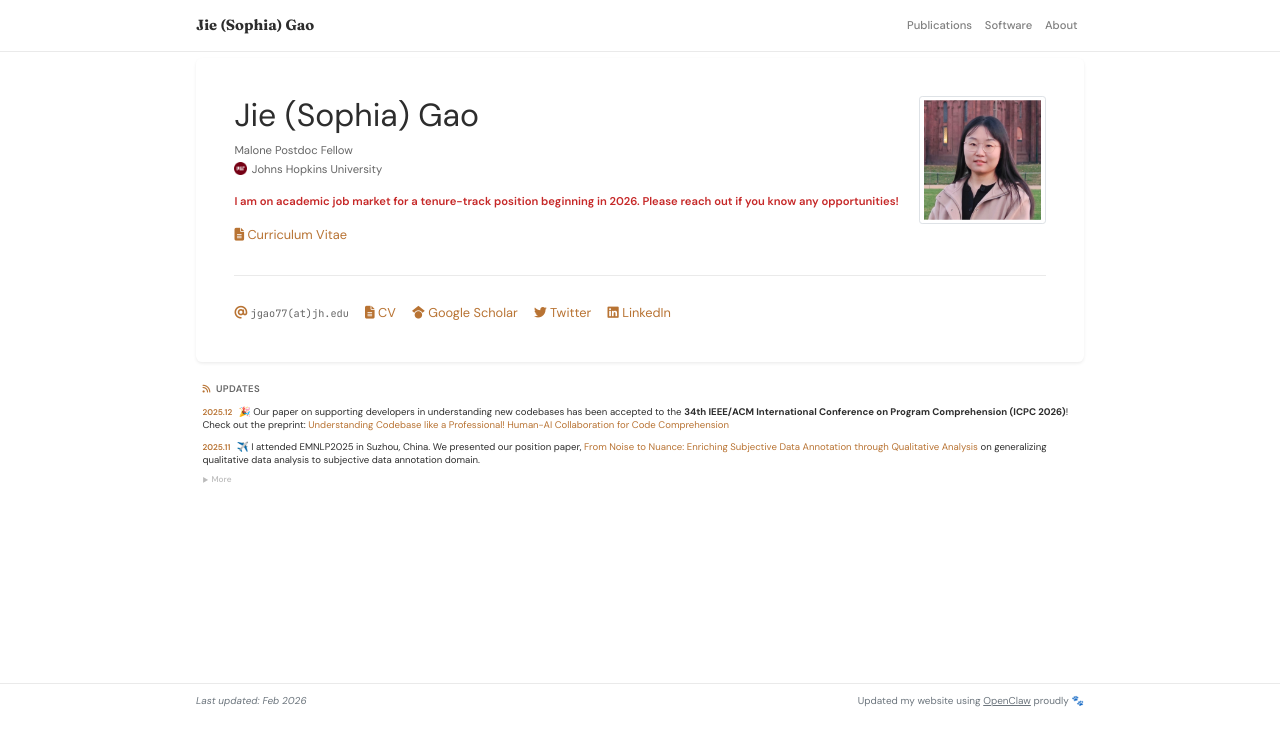
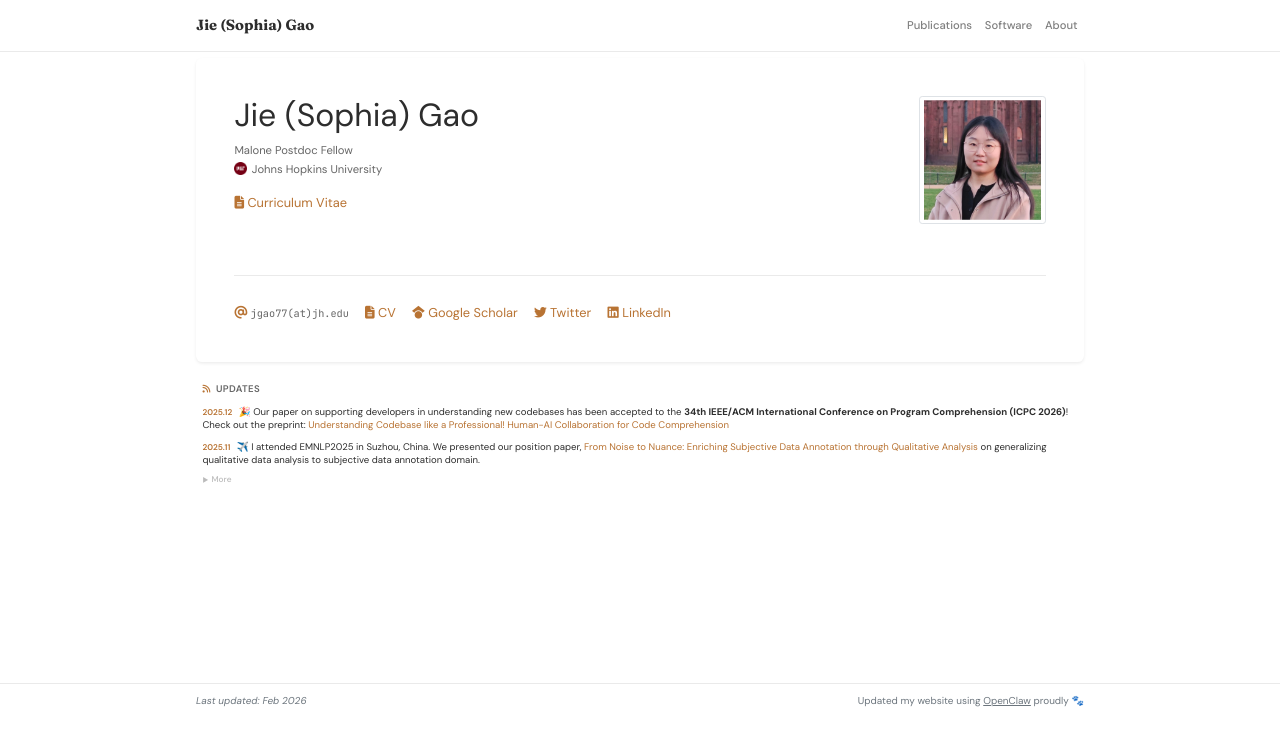
Before and after one commit to gaojie058/gaojie058.github.io, a Jekyll site: the page built from index_layout2.html, in a window 1280 px wide. Shown: the top 746 px of the page. Built offline with Jekyll 4.4.1, drawn with Linux system fonts in a browser that asks for light colours; nearby versions of some CDN libraries; a style sheet for code colours, icons or effects is not loaded.

Commit message:
Remove job market notice from profile

```diff
--- a/_data/profile.yml
+++ b/_data/profile.yml
@@ -21,7 +21,6 @@ linkedin: jiegaosophia  # Do not include the '@' symbol
 
 short_bio_text_justify: false
 short_bio: >-
-  <p style="color: #c62828; font-weight: 600;">I am on academic job market for a tenure-track position beginning in 2026. Please reach out if you know any opportunities!</p>
 
 portrait_url: /assets/images/photos/portrait.jpg
 portrait_caption: >-
--- a/_includes/widgets/profile_card_bio_only.html
+++ b/_includes/widgets/profile_card_bio_only.html
@@ -3,9 +3,6 @@
     <div class="col">
         <div class="p-2 p-md-3 bio-content">
 
-            <p class="job-market-note">
-                <i class="fas fa-bullhorn"></i> On the job market for a tenure-track position. Reach out if you know any opportunities or want to connect!
-            </p>
 
             <p>
                 I am a <a href="https://malonecenter.jhu.edu/people/jie-gao/" target="_blank">Malone Postdoc Fellow</a> in the <a href="https://www.cs.jhu.edu/" target="_blank">Department of Computer Science</a> at <a href="https://www.jhu.edu/" target="_blank">Johns Hopkins University</a>, affiliated with the <a href="https://malonecenter.jhu.edu/" target="_blank">Malone Center for Engineering in Healthcare</a> and the <a href="https://www.clsp.jhu.edu/" target="_blank">Center for Language and Speech Processing</a>. I am mentored by <a href="https://www.cs.jhu.edu/~mdredze/" target="_blank">Mark Dredze</a>, <a href="https://www.ziangxiao.com/" target="_blank">Ziang Xiao</a>, and <a href="https://www.cs.jhu.edu/~cmhuang/" target="_blank">Chien-Ming Huang</a>. My research lies at the intersection of <span class="research-keyword">Human-Computer Interaction</span>, <span class="research-keyword">AI</span>, and <span class="research-keyword">Software Engineering</span>.
```
